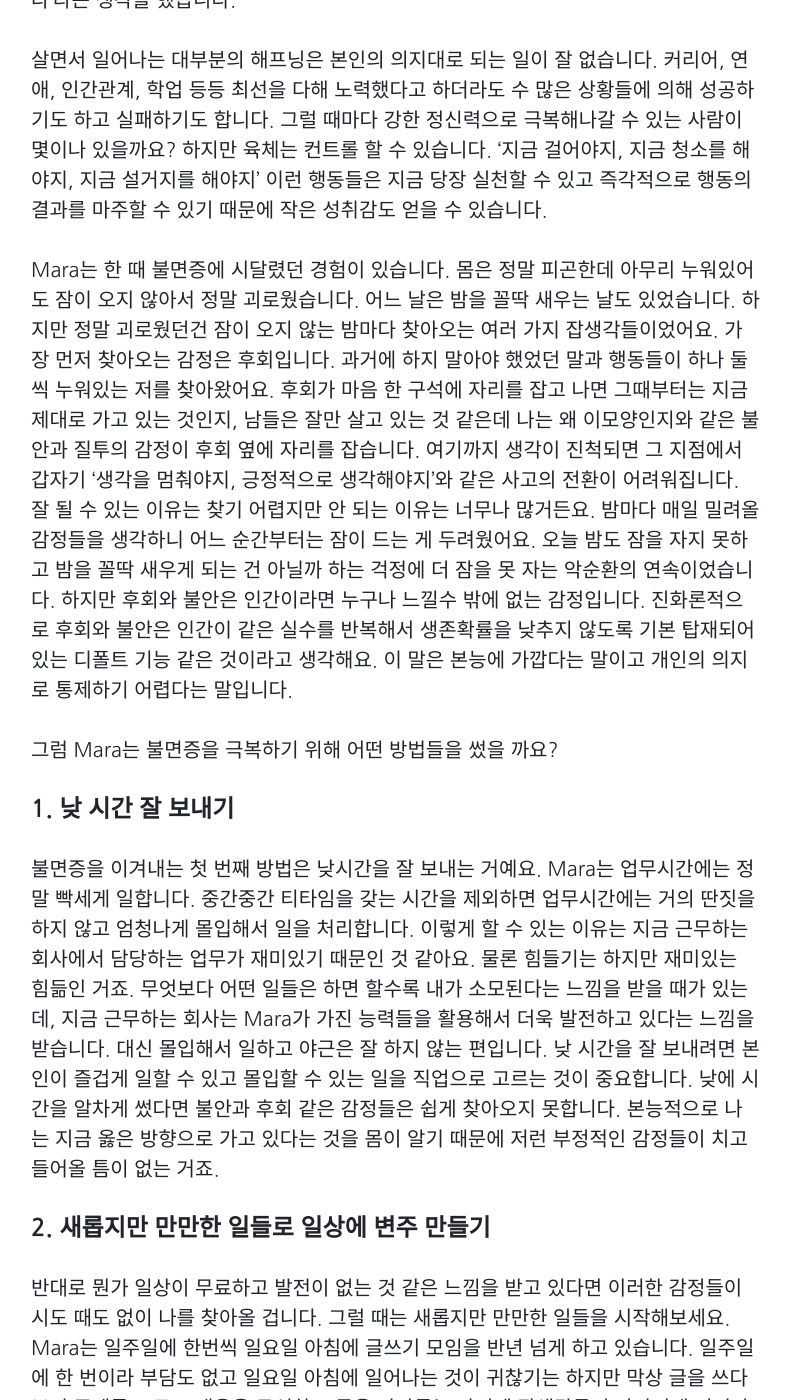
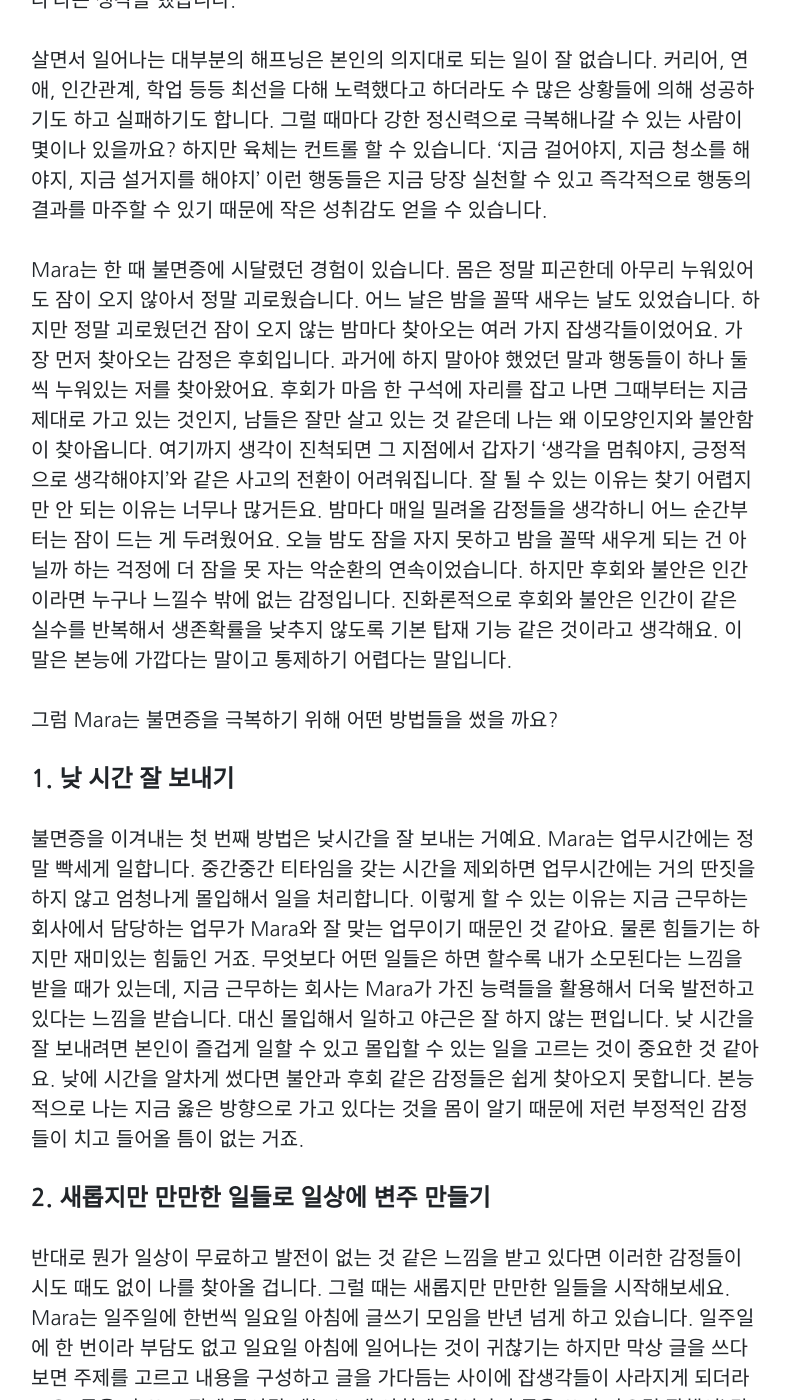
Before and after one commit to Marapro88/mara, a Jekyll site: the page built from _posts/Essay/2020-06-20-essay-how-to-get-over-insomnia.md, in a window 1280 px wide and 1400 px high, scrolled down 897 px. Shown: the whole window, without its empty margins (244-1035 px from the left). Built offline with Jekyll 4.4.1, drawn with Linux system fonts in a browser that asks for light colours; comment, search, counter and statistics services are not loaded; some of the changed text lies outside the part shown.

Commit message:
0704 essay 탈고

```diff
--- a/_posts/Essay/2020-06-20-essay-how-to-get-over-insomnia.md
+++ b/_posts/Essay/2020-06-20-essay-how-to-get-over-insomnia.md
@@ -20,13 +20,13 @@
 
 살면서 일어나는 대부분의 해프닝은 본인의 의지대로 되는 일이 잘 없습니다. 커리어, 연애, 인간관계, 학업 등등 최선을 다해 노력했다고 하더라도 수 많은 상황들에 의해 성공하기도 하고 실패하기도 합니다. 그럴 때마다 강한 정신력으로 극복해나갈 수 있는 사람이 몇이나 있을까요? 하지만 육체는 컨트롤 할 수 있습니다. '지금 걸어야지, 지금 청소를 해야지, 지금 설거지를 해야지' 이런 행동들은 지금 당장 실천할 수 있고 즉각적으로 행동의 결과를 마주할 수 있기 때문에 작은 성취감도 얻을 수 있습니다.
 
-Mara는 한 때 불면증에 시달렸던 경험이 있습니다. 몸은 정말 피곤한데 아무리 누워있어도 잠이 오지 않아서 정말 괴로웠습니다. 어느 날은 밤을 꼴딱 새우는 날도 있었습니다. 하지만 정말 괴로웠던건 잠이 오지 않는 밤마다 찾아오는 여러 가지 잡생각들이었어요. 가장 먼저 찾아오는 감정은 후회입니다. 과거에 하지 말아야 했었던 말과 행동들이 하나 둘씩 누워있는 저를 찾아왔어요. 후회가 마음 한 구석에 자리를 잡고 나면 그때부터는 지금 제대로 가고 있는 것인지, 남들은 잘만 살고 있는 것 같은데 나는 왜 이모양인지와 같은 불안과 질투의 감정이 후회 옆에 자리를 잡습니다. 여기까지 생각이 진척되면 그 지점에서 갑자기 '생각을 멈춰야지, 긍정적으로 생각해야지'와 같은 사고의 전환이 어려워집니다. 잘 될 수 있는 이유는 찾기 어렵지만 안 되는 이유는 너무나 많거든요. 밤마다 매일 밀려올 감정들을 생각하니 어느 순간부터는 잠이 드는 게 두려웠어요. 오늘 밤도 잠을 자지 못하고 밤을 꼴딱 새우게 되는 건 아닐까 하는 걱정에 더 잠을 못 자는 악순환의 연속이었습니다. 하지만 후회와 불안은 인간이라면 누구나 느낄수 밖에 없는 감정입니다. 진화론적으로 후회와 불안은 인간이 같은 실수를 반복해서 생존확률을 낮추지 않도록 기본 탑재되어 있는 디폴트 기능 같은 것이라고 생각해요. 이 말은 본능에 가깝다는 말이고 개인의 의지로 통제하기 어렵다는 말입니다.
+Mara는 한 때 불면증에 시달렸던 경험이 있습니다. 몸은 정말 피곤한데 아무리 누워있어도 잠이 오지 않아서 정말 괴로웠습니다. 어느 날은 밤을 꼴딱 새우는 날도 있었습니다. 하지만 정말 괴로웠던건 잠이 오지 않는 밤마다 찾아오는 여러 가지 잡생각들이었어요. 가장 먼저 찾아오는 감정은 후회입니다. 과거에 하지 말아야 했었던 말과 행동들이 하나 둘씩 누워있는 저를 찾아왔어요. 후회가 마음 한 구석에 자리를 잡고 나면 그때부터는 지금 제대로 가고 있는 것인지, 남들은 잘만 살고 있는 것 같은데 나는 왜 이모양인지와 불안함이 찾아옵니다. 여기까지 생각이 진척되면 그 지점에서 갑자기 '생각을 멈춰야지, 긍정적으로 생각해야지'와 같은 사고의 전환이 어려워집니다. 잘 될 수 있는 이유는 찾기 어렵지만 안 되는 이유는 너무나 많거든요. 밤마다 매일 밀려올 감정들을 생각하니 어느 순간부터는 잠이 드는 게 두려웠어요. 오늘 밤도 잠을 자지 못하고 밤을 꼴딱 새우게 되는 건 아닐까 하는 걱정에 더 잠을 못 자는 악순환의 연속이었습니다. 하지만 후회와 불안은 인간이라면 누구나 느낄수 밖에 없는 감정입니다. 진화론적으로 후회와 불안은 인간이 같은 실수를 반복해서 생존확률을 낮추지 않도록 기본 탑재 기능 같은 것이라고 생각해요. 이 말은 본능에 가깝다는 말이고 통제하기 어렵다는 말입니다.
 
 그럼 Mara는 불면증을 극복하기 위해 어떤 방법들을 썼을 까요?
 
 #### 1. 낮 시간 잘 보내기
 
-불면증을 이겨내는 첫 번째 방법은 낮시간을 잘 보내는 거예요. Mara는 업무시간에는 정말 빡세게 일합니다. 중간중간 티타임을 갖는 시간을 제외하면 업무시간에는 거의 딴짓을 하지 않고 엄청나게 몰입해서 일을 처리합니다. 이렇게 할 수 있는 이유는 지금 근무하는 회사에서 담당하는 업무가 재미있기 때문인 것 같아요. 물론 힘들기는 하지만 재미있는 힘듦인 거죠. 무엇보다 어떤 일들은 하면 할수록 내가 소모된다는 느낌을 받을 때가 있는데, 지금 근무하는 회사는 Mara가 가진 능력들을 활용해서 더욱 발전하고 있다는 느낌을 받습니다. 대신 몰입해서 일하고 야근은 잘 하지 않는 편입니다. 낮 시간을 잘 보내려면 본인이 즐겁게 일할 수 있고 몰입할 수 있는 일을 직업으로 고르는 것이 중요합니다. 낮에 시간을 알차게 썼다면 불안과 후회 같은 감정들은 쉽게 찾아오지 못합니다. 본능적으로 나는 지금 옳은 방향으로 가고 있다는 것을 몸이 알기 때문에 저런 부정적인 감정들이 치고 들어올 틈이 없는 거죠.
+불면증을 이겨내는 첫 번째 방법은 낮시간을 잘 보내는 거예요. Mara는 업무시간에는 정말 빡세게 일합니다. 중간중간 티타임을 갖는 시간을 제외하면 업무시간에는 거의 딴짓을 하지 않고 엄청나게 몰입해서 일을 처리합니다. 이렇게 할 수 있는 이유는 지금 근무하는 회사에서 담당하는 업무가 Mara와 잘 맞는 업무이기 때문인 것 같아요. 물론 힘들기는 하지만 재미있는 힘듦인 거죠. 무엇보다 어떤 일들은 하면 할수록 내가 소모된다는 느낌을 받을 때가 있는데, 지금 근무하는 회사는 Mara가 가진 능력들을 활용해서 더욱 발전하고 있다는 느낌을 받습니다. 대신 몰입해서 일하고 야근은 잘 하지 않는 편입니다. 낮 시간을 잘 보내려면 본인이 즐겁게 일할 수 있고 몰입할 수 있는 일을 고르는 것이 중요한 것 같아요. 낮에 시간을 알차게 썼다면 불안과 후회 같은 감정들은 쉽게 찾아오지 못합니다. 본능적으로 나는 지금 옳은 방향으로 가고 있다는 것을 몸이 알기 때문에 저런 부정적인 감정들이 치고 들어올 틈이 없는 거죠.
 
 #### 2. 새롭지만 만만한 일들로 일상에 변주 만들기
 
@@ -42,7 +42,7 @@
 
 이렇게 하루를 열심히 보냈는데도 잠이 잘 오지 않아 부정적인 생각들이 찾아오려 한다면 일단 몸을 일으켜 세웁니다. 이때 수동적인 행위를 하면 그날 밤을 샐 확률이 높습니다. 유튜브를 무한정 시청하거나 티브이를 보는 일들이요. 생각을 멈출 수는 있지만 다른 방향으로 끌고 가지는 못합니다. Mara는 컴퓨터를 들고와서 블로그에 올릴 글을 쓰거나 평소에 궁금했던 것들을 Youtube 검색을 하면서 생각을 환기시킵니다. 약간 이해하기 어려워서 손이 잘 가지 않았던 책을 읽는 것도 좋은 방법입니다. 포인트는 뭔가를 적극적으로 생각하게 만드는 행위를 하면 고민은 사라지고 오히려 잠은 더 잘 온다는 거예요.
 
-인간은 누구나 마음속 깊은 곳에 후회와 불안을 가지고 있지만 그러한 감정들은 내가 가장 나약해지는 시간에 찾아옵니다. 내가 어떤 자세와 어떤 공간 어떤 시간대에 가장 부정적인 생각을 많이 하는 지 한번 되돌아보세요. 아마 하루를 바쁘게 준비하는 아침보다는 어둡고 고요한 새벽시간에 그러한 감정들이 더 잘 찾아올 것입니다. 그럴 때는 어렵지만 한걸음 떼보는 겁니다. '지금이 Mara를 공격하기 가장 좋은 시간이야! '라는 몸의 시그널을 받고 부정적인 생각들이 찾아왔다면 반대로 무언가를 바쁘게 해야 하는 시간인 것처럼 몸을 바꿔서 다시 나의 정신에게 알려주는 거죠. '지금 아니야! 지금 공격해도 어차피 안 먹혀'라고요. 지금 쓰는 글 한줄, 청소, 요리, 산책과 같은 육체적인 활동들이 나의 미래가 결코 어둡지 만은 않다고, 결국 모든 것이 잘 될 것이라고 나에게 보내는 강력한 시그널이라고 믿습니다.
+인간은 누구나 마음속 깊은 곳에 후회와 불안을 가지고 있지만 그러한 감정들은 내가 가장 나약해지는 시간에 찾아옵니다. 내가 어떤 자세와 어떤 공간 어떤 시간대에 가장 부정적인 생각을 많이 하는 지 한번 되돌아보세요. 아마 하루를 바쁘게 준비하는 아침보다는 어둡고 외로운 새벽시간에 그러한 감정들이 더 잘 찾아올 것입니다. 그럴 때는 어렵지만 한걸음 떼보는 겁니다. '지금이 Mara를 공격하기 가장 좋은 시간이야! '라는 몸의 시그널을 받고 부정적인 생각들이 찾아왔다면 반대로 무언가를 바쁘게 해야 하는 시간인 것처럼 몸을 바꿔서 다시 나의 정신에게 알려주는 거죠. '지금 아니야! 지금 공격해도 어차피 안 먹혀'라고요. 지금 쓰는 글 한줄, 조금씩 하는 공부, 어렵지만 꾸역꾸역 읽는 책, 청소, 산책과 같은 일들이 우리의 미래가 결코 어둡지 만은 않다고, 결국 모든 것이 잘 될 것이라고 스스로에게 보내는 강력한 시그널이라고 믿습니다.
 
 지금도 어딘가에서 잠이 오지 않아 힘들어하시는 분들이 계시다면 이 글이 도움이 되었으면 좋겠네요.<br>
 오늘도 행복하세요~! 🙋‍♀️
```
